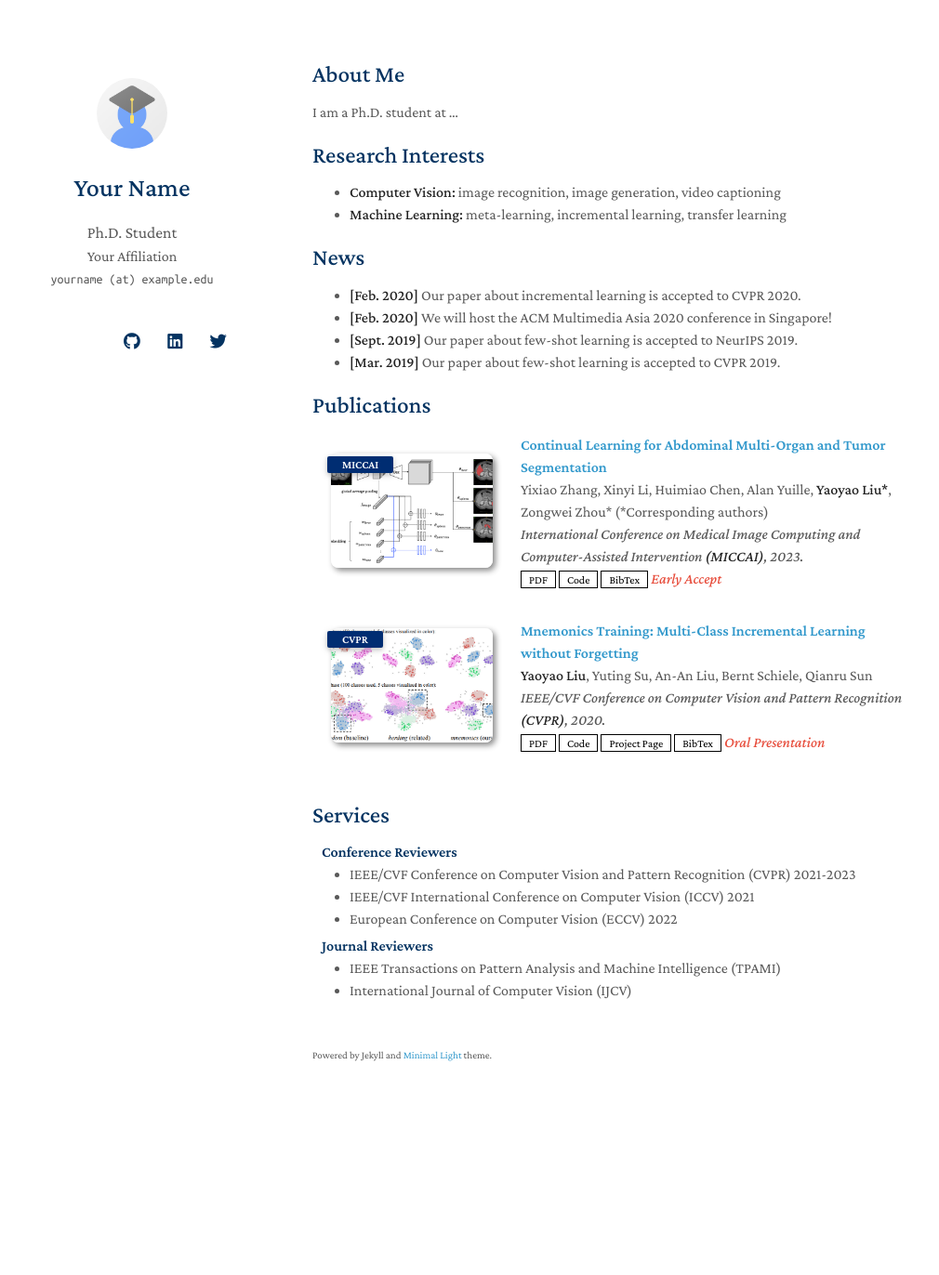
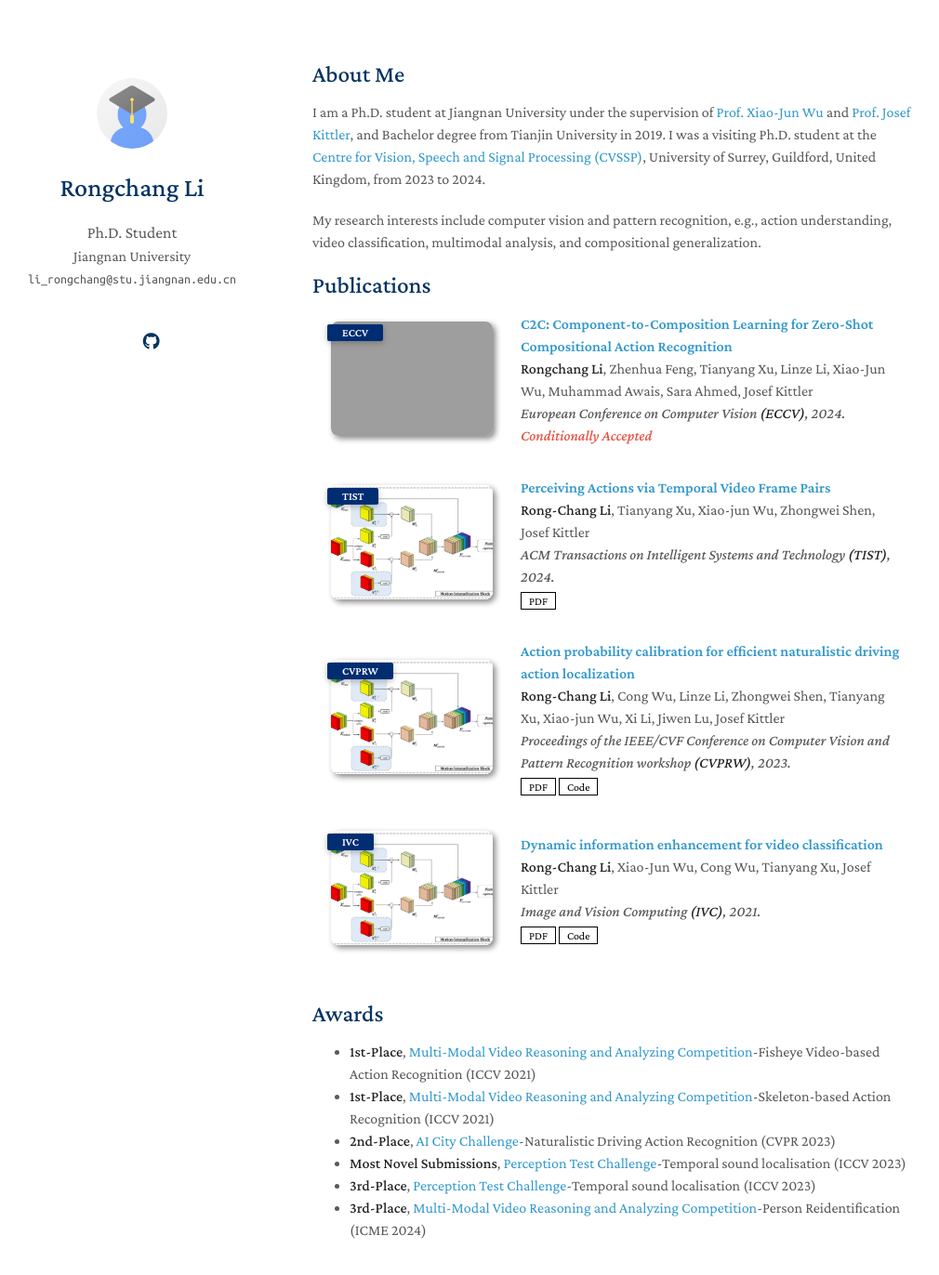
Before and after one commit to RongchangLi/RongchangLi.github.io, a Jekyll site: the page built from index.md, in a window 1280 px wide and 1400 px high. Shown: the top 1372 px of the window at 93% size, without its empty margins (134-1144 px from the left). Built offline with Jekyll 4.4.1, drawn with Linux system fonts in a browser that asks for light colours; nearby versions of some CDN libraries; a style sheet for code colours, icons or effects is not loaded; our own code applies the rules of GitHub Pages for plain Markdown files; grey boxes are pictures that could not be loaded.

Commit message:
Add files via upload

```diff
--- a/_config.yml
+++ b/_config.yml
@@ -1,8 +1,8 @@
 # Basic Information
-title: Your Name
+title: Rongchang Li
 position: Ph.D. Student
-affiliation: Your Affiliation
-email: yourname (at) example.edu
+affiliation: Jiangnan University
+email: li_rongchang@stu.jiangnan.edu.cn
 
 # Search Engine Optimization (SEO)
 # The following information is used to improve the website traffic from search engines, e.g., Google.
@@ -12,11 +12,11 @@ canonical: https://minimal-light-theme.yliu.me/
 
 # Links
 # If you don't need one of them, you may delete the corresponding line.
-google_scholar: https://scholar.google.com/
-cv_link: assets/files/curriculum_vitae.pdf
-github_link: https://github.com/
-linkedin: https://www.linkedin.com/
-twitter: https://twitter.com/
+google_scholar: https://scholar.google.com/citations?user=jVrAVg8AAAAJ&hl=en
+# cv_link: assets/files/curriculum_vitae.pdf
+github_link: https://github.com/RongchangLi
+# linkedin: https://www.linkedin.com/
+# twitter: https://twitter.com/
 
 # Images (e.g., your profile picture and your website's favicon)
 # "favicon" and "favicon_dark" are used for the light and dark modes, respectively.
@@ -26,7 +26,7 @@ favicon_dark: ./assets/img/favicon-dark.png
 
 # Footnote
 # You may use the option to disable the footnote, "Powered by Jekyll and Minimal Light theme."
-enable_footnote: true
+enable_footnote: false
 
 # Auto Dark Mode
 # You may use the option to disable the automatic dark theme
@@ -38,7 +38,7 @@ font: "Serif" # or "Sans Serif"
 
 # Google Analytics ID
 # Please remove this if you don't use Google Analytics
-google_analytics: UA-111540567-4
+# google_analytics: UA-111540567-4
 
 # Use this project as a remote theme for GitHub Pages
 # See the guide here: https://docs.github.com/en/pages/setting-up-a-github-pages-site-with-jekyll/adding-a-theme-to-your-github-pages-site-using-jekyll
--- a/_data/publications.yml
+++ b/_data/publications.yml
@@ -1,22 +1,35 @@
 main:
 
-  - title: Continual Learning for Abdominal Multi-Organ and Tumor Segmentation
-    authors: Yixiao Zhang, Xinyi Li, Huimiao Chen, Alan Yuille, <strong>Yaoyao Liu*</strong>, Zongwei Zhou* (*Corresponding authors)
-    conference_short: MICCAI
-    conference: International Conference on Medical Image Computing and Computer-Assisted Intervention <strong>(MICCAI)</strong>, 2023.
-    pdf: https://arxiv.org/pdf/2306.00988.pdf
-    code: https://github.com/MrGiovanni/ContinualLearning
-    bibtex: https://bib.yliu.me/MICCAI23.txt
-    image: ./assets/img/teaser_example_2.png
-    notes: Early Accept
+  - title: 'C2C: Component-to-Composition Learning for Zero-Shot Compositional Action Recognition'
+    authors: <strong>Rongchang Li</strong>, Zhenhua Feng, Tianyang Xu, Linze Li, Xiao-Jun Wu, Muhammad Awais, Sara Ahmed, Josef Kittler
+    conference_short: ECCV
+    conference: European Conference on Computer Vision <strong>(ECCV)</strong>, 2024.
+    # pdf: https://arxiv.org/pdf/2306.00988.pdf
+    # code: https://github.com/MrGiovanni/ContinualLearning
+    # bibtex: https://bib.yliu.me/MICCAI23.txt
+    image: ./assets/img/publications/c2c_eccv2024.jpg
+    notes: Conditionally Accepted
 
-  - title: "Mnemonics Training: Multi-Class Incremental Learning without Forgetting"
-    authors: <strong>Yaoyao Liu</strong>, Yuting Su, An-An Liu, Bernt Schiele, Qianru Sun
-    conference_short: CVPR
-    conference: IEEE/CVF Conference on Computer Vision and Pattern Recognition <strong>(CVPR)</strong>, 2020.
-    pdf: https://arxiv.org/pdf/2002.10211.pdf
-    code: https://github.com/yaoyao-liu/class-incremental-learning/tree/main/mnemonics-training
-    page: https://class-il.mpi-inf.mpg.de/mnemonics/
-    bibtex: https://class-il.mpi-inf.mpg.de/mnemonics/
-    notes: Oral Presentation
-    image: ./assets/img/teaser_example.png
+  - title: 'Perceiving Actions via Temporal Video Frame Pairs'
+    authors:  <strong>Rong-Chang Li</strong>, Tianyang Xu, Xiao-jun Wu, Zhongwei Shen, Josef Kittler
+    conference_short: TIST
+    conference: ACM Transactions on Intelligent Systems and Technology  <strong>(TIST)</strong>, 2024.
+    pdf: https://dl.acm.org/doi/abs/10.1145/3652611
+    # code: https://github.com/RongchangLi/AICity2023_DrivingAction
+    image: ./assets/img/publications/mib.png
+
+  - title: 'Action probability calibration for efficient naturalistic driving action localization'
+    authors:  <strong>Rong-Chang Li</strong>, Cong Wu, Linze Li, Zhongwei Shen, Tianyang Xu, Xiao-jun Wu, Xi Li, Jiwen Lu, Josef Kittler
+    conference_short: CVPRW
+    conference: Proceedings of the IEEE/CVF Conference on Computer Vision and Pattern Recognition workshop <strong>(CVPRW)</strong>, 2023.
+    pdf: https://openaccess.thecvf.com/content/CVPR2023W/AICity/papers/Li_Action_Probability_Calibration_for_Efficient_Naturalistic_Driving_Action_Localization_CVPRW_2023_paper.pdf
+    code: https://github.com/RongchangLi/AICity2023_DrivingAction
+    image: ./assets/img/publications/mib.png
+
+  - title: 'Dynamic information enhancement for video classification'
+    authors:  <strong>Rong-Chang Li</strong>, Xiao-Jun Wu, Cong Wu, Tianyang Xu, Josef Kittler
+    conference_short: IVC
+    conference: Image and Vision Computing <strong>(IVC)</strong>, 2021.
+    pdf: https://www.sciencedirect.com/science/article/pii/S0262885621001499
+    code: https://github.com/RongchangLi/DEN
+    image: ./assets/img/publications/mib.png
--- /dev/null
+++ b/_includes/awards.md
@@ -0,0 +1,8 @@
+## Awards
+
+- **1st-Place**, [Multi-Modal Video Reasoning and Analyzing Competition](https://sutdcv.github.io/multi-modal-video-reasoning/#/)-Fisheye Video-based Action Recognition (ICCV 2021)
+- **1st-Place**, [Multi-Modal Video Reasoning and Analyzing Competition](https://sutdcv.github.io/multi-modal-video-reasoning/#/)-Skeleton-based Action Recognition (ICCV 2021)
+- **2nd-Place**, [AI City Challenge](https://www.aicitychallenge.org/2023-ai-city-challenge/)-Naturalistic Driving Action Recognition (CVPR 2023)
+- **Most Novel Submissions**, [Perception Test Challenge](https://ptchallenge-workshop.github.io/challenge2023.html)-Temporal sound localisation (ICCV 2023)
+- **3rd-Place**, [Perception Test Challenge](https://ptchallenge-workshop.github.io/challenge2023.html)-Temporal sound localisation (ICCV 2023)
+- **3rd-Place**, [Multi-Modal Video Reasoning and Analyzing Competition](https://sutdcv.github.io/MMVRAC/)-Person Reidentification (ICME 2024)
--- a/index.md
+++ b/index.md
@@ -4,20 +4,11 @@ layout: homepage
 
 ## About Me
 
-I am a Ph.D. student at ...
+I am a Ph.D. student at Jiangnan University under the supervision of [Prof. Xiao-Jun Wu](https://scholar.google.co.uk/citations?user=5IST34sAAAAJ&hl=en) and [Prof. Josef Kittler](https://scholar.google.co.uk/citations?user=pk-yb_kAAAAJ&hl=en&oi=ao), and Bachelor degree from Tianjin University in 2019. I was a visiting Ph.D. student at the [Centre for Vision, Speech and Signal Processing (CVSSP)](https://www.surrey.ac.uk/centre-vision-speech-signal-processing), University of Surrey, Guildford, United Kingdom, from 2023 to 2024.
 
-## Research Interests
+My research interests include computer vision and pattern recognition, e.g., action understanding, video classification, multimodal analysis, and compositional generalization.
 
-- **Computer Vision:** image recognition, image generation, video captioning
-- **Machine Learning:** meta-learning, incremental learning, transfer learning
-
-## News
-
-- **[Feb. 2020]** Our paper about incremental learning is accepted to CVPR 2020.
-- **[Feb. 2020]** We will host the ACM Multimedia Asia 2020 conference in Singapore!
-- **[Sept. 2019]** Our paper about few-shot learning is accepted to NeurIPS 2019.
-- **[Mar. 2019]** Our paper about few-shot learning is accepted to CVPR 2019.
 
 {% include_relative _includes/publications.md %}
 
-{% include_relative _includes/services.md %}
+{% include_relative _includes/awards.md %}
```
Also changed, not shown: assets/img/publications/mib.png (added), 1 other file.
